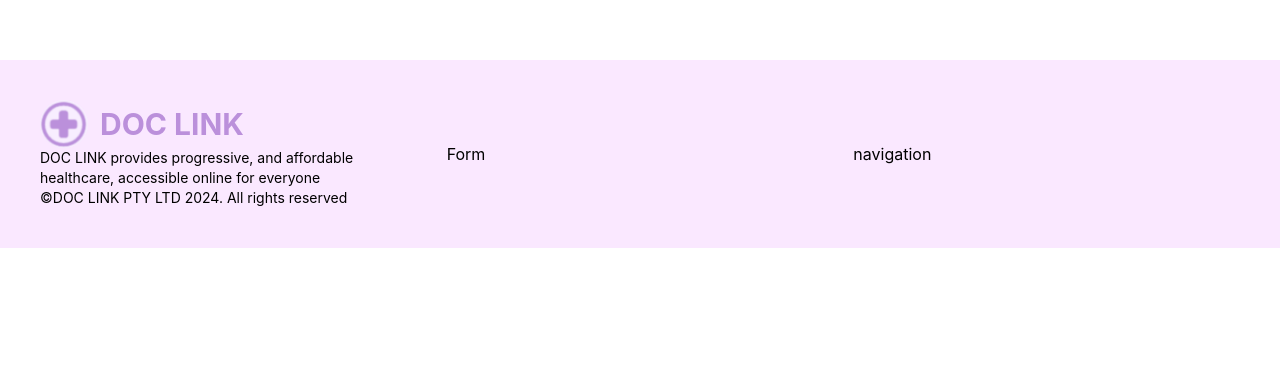
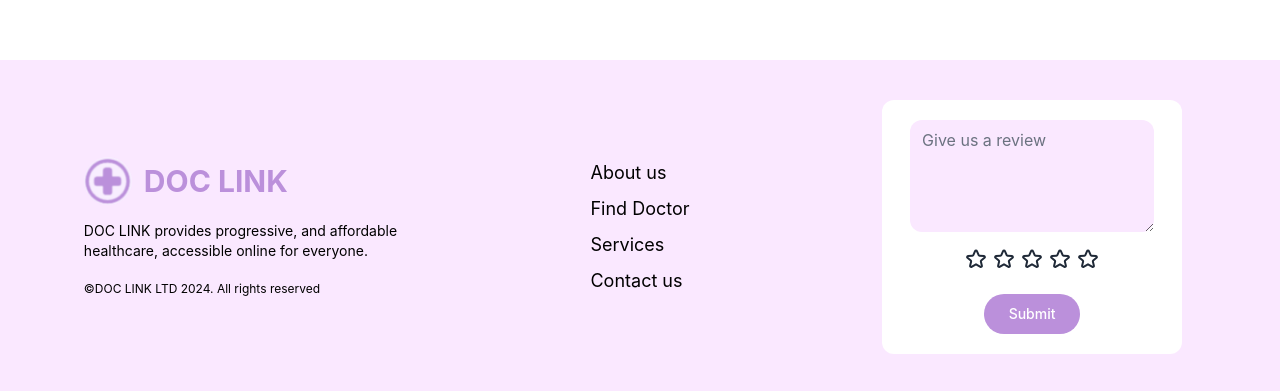
Before and after one commit to eishaa-e/doc-link-fyp, a React (Create React App) app in the folder frontend/: page / in a window 1280 px wide. Shown: the part 700-1091 px from the top of the page. Before the commit the page ends 948 px from the top, so only its background shows below. Built offline with nearby package versions, Linux system fonts and the light colour scheme; no server answers.

Commit message:
Feedback on footer Component

```diff
--- a/frontend/src/components/Feedback.jsx
+++ b/frontend/src/components/Feedback.jsx
@@ -50,10 +50,6 @@ export const Feedback = () => {
                 <hr className="w-40 h-1 bg-white border-0 rounded my-2"/>
             </div>
             <div className="w-full p-4 flex justify-center align-middle text-center">
-                {/*{feedback?.map((feedback) => (*/}
-                {/*    <FeedbackCard feedback={feedback}/>*/}
-                {/*))}*/}
-
                 {feedback.length > 0 && (
                     <FeedbackCard feedback={feedback[currentIndex]}/>
                 )}
--- a/frontend/src/components/FeedbackCard.jsx
+++ b/frontend/src/components/FeedbackCard.jsx
@@ -3,14 +3,6 @@ import StarRating from "./StarRating";
 
 const FeedbackCard = ({feedback}) => {
 
-    const handleRatingChange = (rating) => {
-        // const newProfileSkills = [...profileInfo.profileSkills];
-        // newProfileSkills[index].rating = rating;
-        // setProfileInfo({
-        //     ...profileInfo,
-        //     profileSkills: newProfileSkills,
-        // });
-    };
 
     return (
         <div
@@ -35,9 +27,8 @@ const FeedbackCard = ({feedback}) => {
                     <div className="mt-2">
                         <StarRating
                             rating={feedback.rating}
-                            onRatingChange={(rating) =>
-                                handleRatingChange(rating)
-                            }
+                            onRatingChange={() => {
+                            }}
                         />
                     </div>
                 </div>
@@ -49,7 +40,7 @@ const FeedbackCard = ({feedback}) => {
                     <path
                         d="M6 0H2a2 2 0 0 0-2 2v4a2 2 0 0 0 2 2h4v1a3 3 0 0 1-3 3H2a1 1 0 0 0 0 2h1a5.006 5.006 0 0 0 5-5V2a2 2 0 0 0-2-2Zm10 0h-4a2 2 0 0 0-2 2v4a2 2 0 0 0 2 2h4v1a3 3 0 0 1-3 3h-1a1 1 0 0 0 0 2h1a5.006 5.006 0 0 0 5-5V2a2 2 0 0 0-2-2Z"/>
                 </svg>
-                <p className="text-lg font-normal">
+                <p className="text-sm font-normal">
                     {feedback.comment}
                 </p>
             </div>
--- a/frontend/src/components/Footer.jsx
+++ b/frontend/src/components/Footer.jsx
@@ -1,31 +1,118 @@
-import React from "react";
-import { Link } from "react-router-dom";
+import React, {useState} from "react";
+import {Link} from "react-router-dom";
 import logo from "../assets/doc-link-icon.png";
+import StarRating from "./StarRating";
+import axios from "axios";
 
 export const Footer = () => {
+    const [feedback, setFeedback] = useState({rating: 0, comment: ""});
+
+    const addFeedback = async (e) => {
+        e.preventDefault();
+        await axios
+            .post("http://localhost:5000/api/feedback/", {rating: feedback.rating, comment: feedback.comment}, {
+                headers: {
+                    "Content-Type": "application/json",
+                    "Authorization": `Bearer ${localStorage.getItem("authToken")}`
+                }
+            })
+            .then((response) => {
+                console.log("Feedback Submitted: ", response.data);
+                setFeedback({rating: 0, comment: ""});
+
+            })
+            .catch((err) => {
+                console.error(err);
+                console.log("Error saving feedback", err);
+            });
+    };
+
+    const handleOnChange = (e) => {
+        const {name, value} = e.target;
+        setFeedback((prevFeedback) => ({
+            ...prevFeedback,
+            [name]: value,
+        }));
+    };
+
+    const handleRatingChange = (rating) => {
+        setFeedback((prevFeedback) => ({
+            ...prevFeedback,
+            rating,
+        }));
+    };
+
     return (
-    <div className="w-full bg-fuchsia-100 flex justify-center align-middle items-center gap-5 p-10">
-      <div className="w-1/3">
+        <div className="w-full bg-fuchsia-100 flex justify-center align-middle items-center p-10">
+            <div className="flex items-center justify-center gap-16">
+                <div className="w-1/3 flex justify-center flex-col">
                     <Link to="/">
                         <div className="flex items-center">
-            <img className="w-12 mr-3" src={logo} alt="Logo" />
+                            <img className="w-12 mr-3" src={logo} alt="Logo"/>
                             <span className=" text-light-orchid text-3xl font-bold whitespace-nowrap">
                              DOC LINK
                             </span>
                         </div>
                     </Link>
-        <div className="">
+                    <div className="w-full flex flex-col justify-center gap-5 mt-4">
                         <p className="text-sm font-normal">
                             DOC LINK provides progressive, and affordable healthcare, accessible
-            online for everyone
+                            online for everyone.
                         </p>
-          <p className="text-sm font-normal">
-            ©DOC LINK PTY LTD 2024. All rights reserved
+                        <p className="text-xs font-normal">
+                            ©DOC LINK LTD 2024. All rights reserved
                         </p>
                     </div>
                 </div>
-      <div className="w-1/3">Form</div>
-      <div className="w-1/3">navigation</div>
+                <div className="w-1/3 flex flex-col justify-start items-center">
+                    <ul>
+                        <li className="text-lg font-normal my-2">
+                            <Link to="">
+                                About us
+                            </Link>
+                        </li>
+                        <li className="text-lg font-normal my-2">
+                            <Link to="">
+                                Find Doctor
+                            </Link>
+                        </li>
+                        <li className="text-lg font-normal my-2">
+                            <Link to="">
+                                Services
+                            </Link>
+                        </li>
+                        <li className="text-lg font-normal my-2">
+                            <Link to="">
+                                Contact us
+                            </Link>
+                        </li>
+                    </ul>
+                </div>
+                <div className="w-1/3 flex justify-center items-center">
+                    <form className="w-11/12 bg-white flex flex-col justify-center items-center p-5 rounded-xl">
+                        <h2 className="text-xl font-bold"></h2>
+                        <div className="w2/3">
+                            <textarea name="comment" id="" rows="4" className="bg-fuchsia-100 rounded-xl border-0"
+                                      placeholder="Give us a review"
+                                      value={feedback.comment}
+                                      onChange={handleOnChange}>
+                            </textarea>
+                        </div>
+                        <div className="mt-2">
+                            <StarRating
+                                rating={feedback.rating}
+                                onRatingChange={handleRatingChange}
+                            />
+                        </div>
+                        <button
+                            type="submit"
+                            onClick={addFeedback}
+                            className="w-24 mt-6 text-white bg-light-orchid hover:bg-primary-700 focus:ring-4 focus:outline-none focus:ring-primary-300 font-medium rounded-full text-sm px-5 py-2.5 text-center">
+                            Submit
+                        </button>
+                    </form>
+                </div>
+            </div>
         </div>
     );
 };
```
Also changed, not shown: 1 other file (tests, documents, lock files or other folders). Lines whose indentation alone changed are shown as unchanged.
